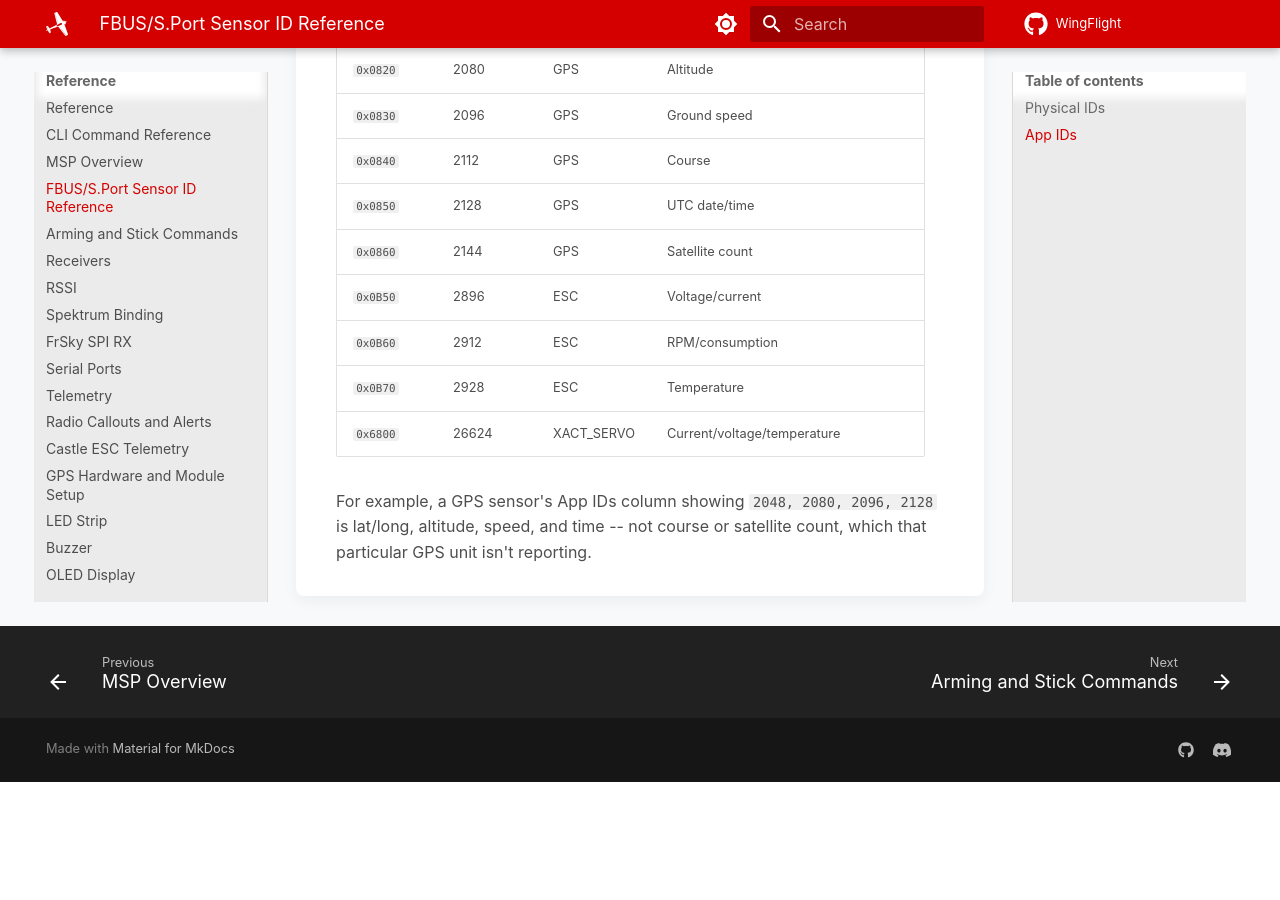
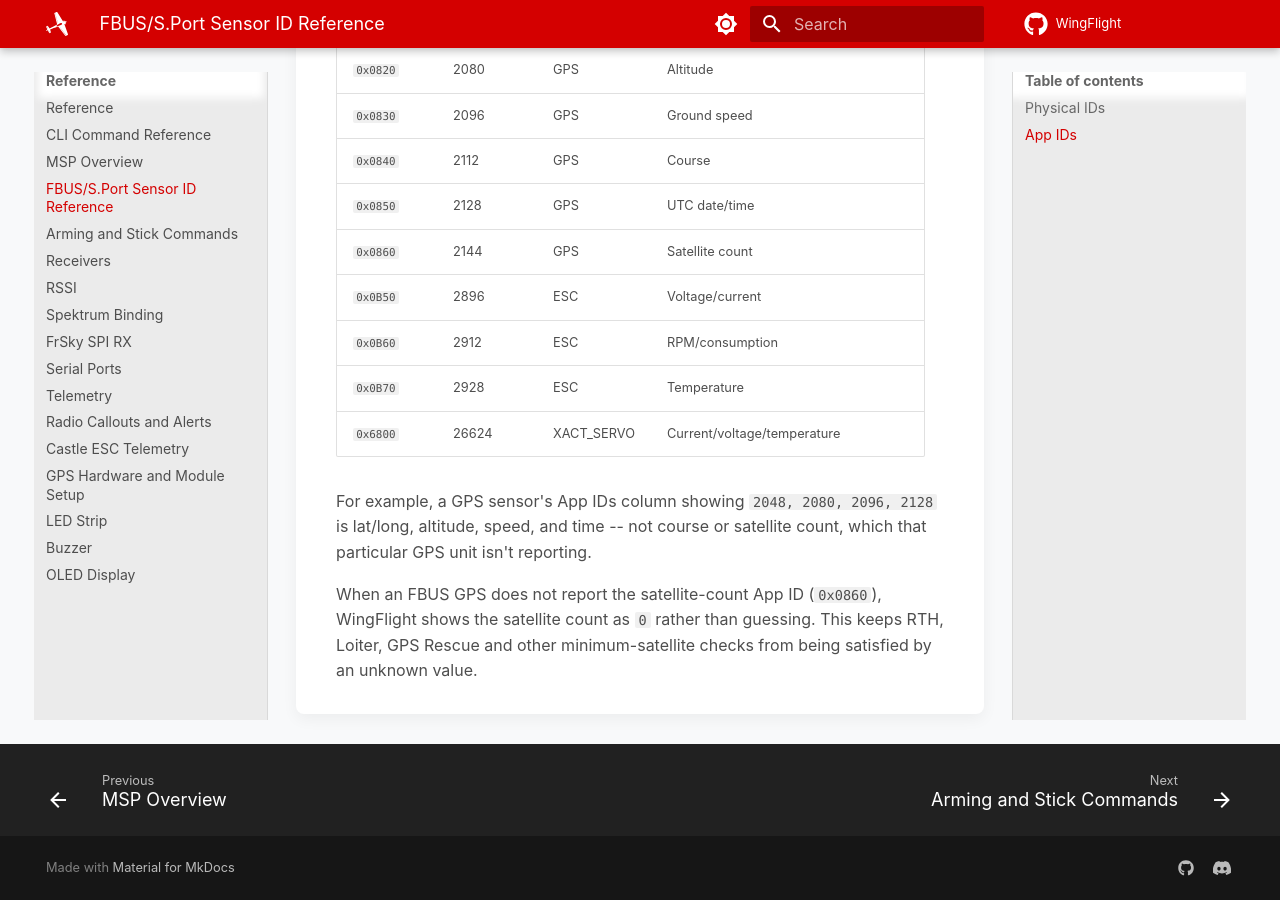
Before and after one commit to WingFlight/wingflight-docs, an MkDocs documentation site: the page built from docs/reference/fbus-sensor-ids.md, in a window 1280 px wide and 900 px high, scrolled down 2384 px. Built offline with MkDocs 1.6.1 and Material for MkDocs 9.7.7, drawn with Linux system fonts in a browser that asks for light colours; before the commit the page ends 3166 px from its top, so only the background shows below that.

Commit message:
Document FBUS GPS unknown satellite count

```diff
--- a/docs/reference/fbus-sensor-ids.md
+++ b/docs/reference/fbus-sensor-ids.md
@@ -72,3 +72,8 @@ sequence bit and isn't meaningful on its own.
 For example, a GPS sensor's App IDs column showing `2048, 2080, 2096, 2128`
 is lat/long, altitude, speed, and time -- not course or satellite count,
 which that particular GPS unit isn't reporting.
+
+When an FBUS GPS does not report the satellite-count App ID (`0x0860`),
+WingFlight shows the satellite count as `0` rather than guessing. This keeps
+RTH, Loiter, GPS Rescue and other minimum-satellite checks from being satisfied
+by an unknown value.
```
